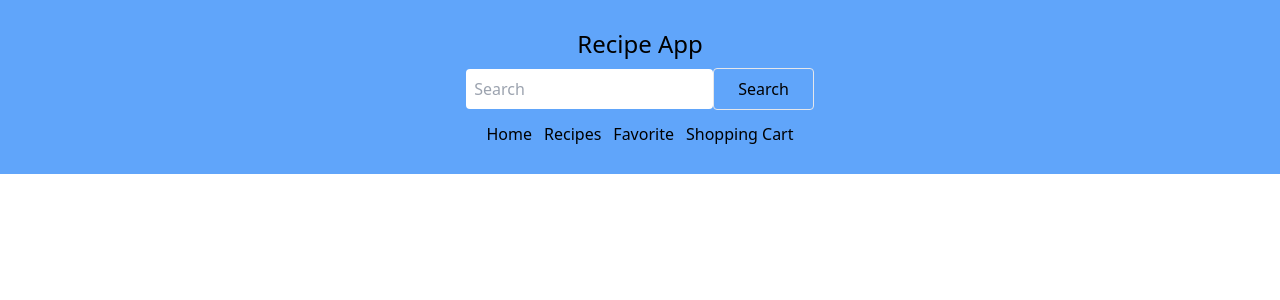
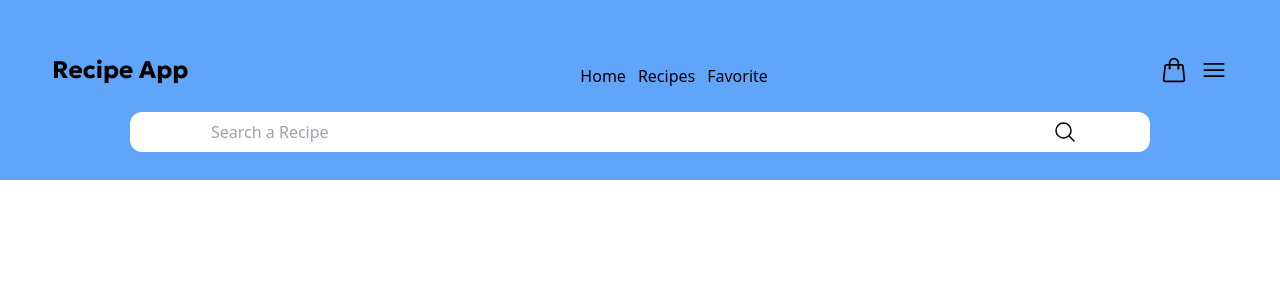
Before and after one commit to Renz757/recipe-app, a React app: page /recipes in a window 1280 px wide. Shown: the top 300 px of the page. Built offline with nearby package versions, Linux system fonts and the light colour scheme; the HTML template or start-up script is replaced by a standard one.

Commit message:
Nav Styling and fonts

```diff
--- a/src/Components/Navigation/Nav.jsx
+++ b/src/Components/Navigation/Nav.jsx
@@ -3,6 +3,9 @@ import { useState } from "react";
 import NavLinks from "./NavLinks";
 import { useQuery } from "react-query";
 import axios from "axios";
+import MenuIcon from "../../UI/menuIcon";
+import ShoppingBagIcon from "../../UI/shoppingBagIcon";
+import SearchIcon from "../../UI/SearchIcon";
 
 const Nav = (props) => {
   const [searchInput, setSearchInput] = useState("");
@@ -30,46 +33,45 @@ const Nav = (props) => {
   }
 
   const searchHandler = (event) => {
-    event.preventDefault()
+    event.preventDefault();
     setSearchInput(event.target.value);
   };
 
   return (
     <>
-      <div className="bg-blue-400 py-7 flex flex-col justify-center items-center">
-        <div>
-          <h1 className="text-2xl">
-            <Link>Recipe App</Link>
-          </h1>
+      <div className="bg-blue-400 flex flex-col justify-center items-center p-7">
+        <div className="flex w-full justify-between p-6 items-center">
+          <Link to="/">
+            <h1 className="text-2xl font-Geologica">Recipe App</h1>
+          </Link>
+          <ul className="flex gap-3 mt-3">
+            <NavLinks />
+          </ul>
+          <div className="flex items-center gap-3">
+            <ShoppingBagIcon />
+            <MenuIcon />
           </div>
+        </div>
+
         {/* Create Search bar it's own component */}
-        <div className="mt-2 flex justify-center items-center gap-2">
+
         {/* todo: add validation */}
 
-          <form>
+        <form className="flex w-10/12 justify-center bg-white rounded-xl mx-zuto">
           <input
             type="text"
             id="searchRecipe"
-              placeholder="Search"
-              className="p-2 rounded"
+            placeholder="Search a Recipe"
+            className="p-2 w-10/12 outline-none bg-white"
             onChange={searchHandler}
           />
 
           <Link to="recipes">
-              <button
-                onClick={refetch}
-                className="border px-6 py-2 rounded"
-                type="submit"
-              >
-                Search
+            <button onClick={refetch} className=" py-2 bg-white" type="submit">
+              <SearchIcon />
             </button>
           </Link>
         </form>
-        </div>
-
-        <ul className="flex gap-3 mt-3">
-          <NavLinks />
-        </ul>
       </div>
     </>
   );
--- a/src/Components/Navigation/NavLinks.jsx
+++ b/src/Components/Navigation/NavLinks.jsx
@@ -6,7 +6,6 @@ const NavLinks = () => {
             <li><Link to="/">Home</Link></li>
             <li><Link to="recipes">Recipes</Link></li>
             <li><Link to="favorites">Favorite</Link></li>
-            <li>Shopping Cart</li>
         </>
     );
 }
--- a/src/Pages/Home.jsx
+++ b/src/Pages/Home.jsx
@@ -17,7 +17,7 @@ const Home = () => {
 
   return (
     <>
-      <div className="flex flex-col justify-center items-center">
+      <div className="flex flex-col">
         <h1 className="text-3xl text-center mt-4 font-Geologica">Random Recipe of The Day!</h1>
         {isError && <p>{error}</p>}
         {!data ? (
--- /dev/null
+++ b/src/UI/SearchIcon.jsx
@@ -0,0 +1,22 @@
+const SearchIcon = () => {
+  return (
+    <>
+      <svg
+        xmlns="http://www.w3.org/2000/svg"
+        fill="none"
+        viewBox="0 0 24 24"
+        strokeWidth={1.5}
+        stroke="currentColor"
+        className="w-6 h-6"
+      >
+        <path
+          strokeLinecap="round"
+          strokeLinejoin="round"
+          d="M21 21l-5.197-5.197m0 0A7.5 7.5 0 105.196 5.196a7.5 7.5 0 0010.607 10.607z"
+        />
+      </svg>
+    </>
+  );
+};
+
+export default SearchIcon;
--- /dev/null
+++ b/src/UI/menuIcon.jsx
@@ -0,0 +1,22 @@
+const MenuIcon = () => {
+  return (
+    <>
+      <svg
+        xmlns="http://www.w3.org/2000/svg"
+        fill="none"
+        viewBox="0 0 24 24"
+        strokeWidth={1.5}
+        stroke="currentColor"
+        className="w-7 h-7"
+      >
+        <path
+          strokeLinecap="round"
+          strokeLinejoin="round"
+          d="M3.75 6.75h16.5M3.75 12h16.5m-16.5 5.25h16.5"
+        />
+      </svg>
+    </>
+  );
+};
+
+export default MenuIcon;
--- /dev/null
+++ b/src/UI/shoppingBagIcon.jsx
@@ -0,0 +1,22 @@
+const ShoppingBagIcon = () => {
+  return (
+    <>
+      <svg
+        xmlns="http://www.w3.org/2000/svg"
+        fill="none"
+        viewBox="0 0 24 24"
+        strokeWidth={1.5}
+        stroke="currentColor"
+        className="w-7 h-7"
+      >
+        <path
+          strokeLinecap="round"
+          strokeLinejoin="round"
+          d="M15.75 10.5V6a3.75 3.75 0 10-7.5 0v4.5m11.356-1.993l1.263 12c.07.665-.45 1.243-1.119 1.243H4.25a1.125 1.125 0 01-1.12-1.243l1.264-12A1.125 1.125 0 015.513 7.5h12.974c.576 0 1.059.435 1.119 1.007zM8.625 10.5a.375.375 0 11-.75 0 .375.375 0 01.75 0zm7.5 0a.375.375 0 11-.75 0 .375.375 0 01.75 0z"
+        />
+      </svg>
+    </>
+  );
+};
+
+export default ShoppingBagIcon;
```
Lines whose indentation alone changed are shown as unchanged.
